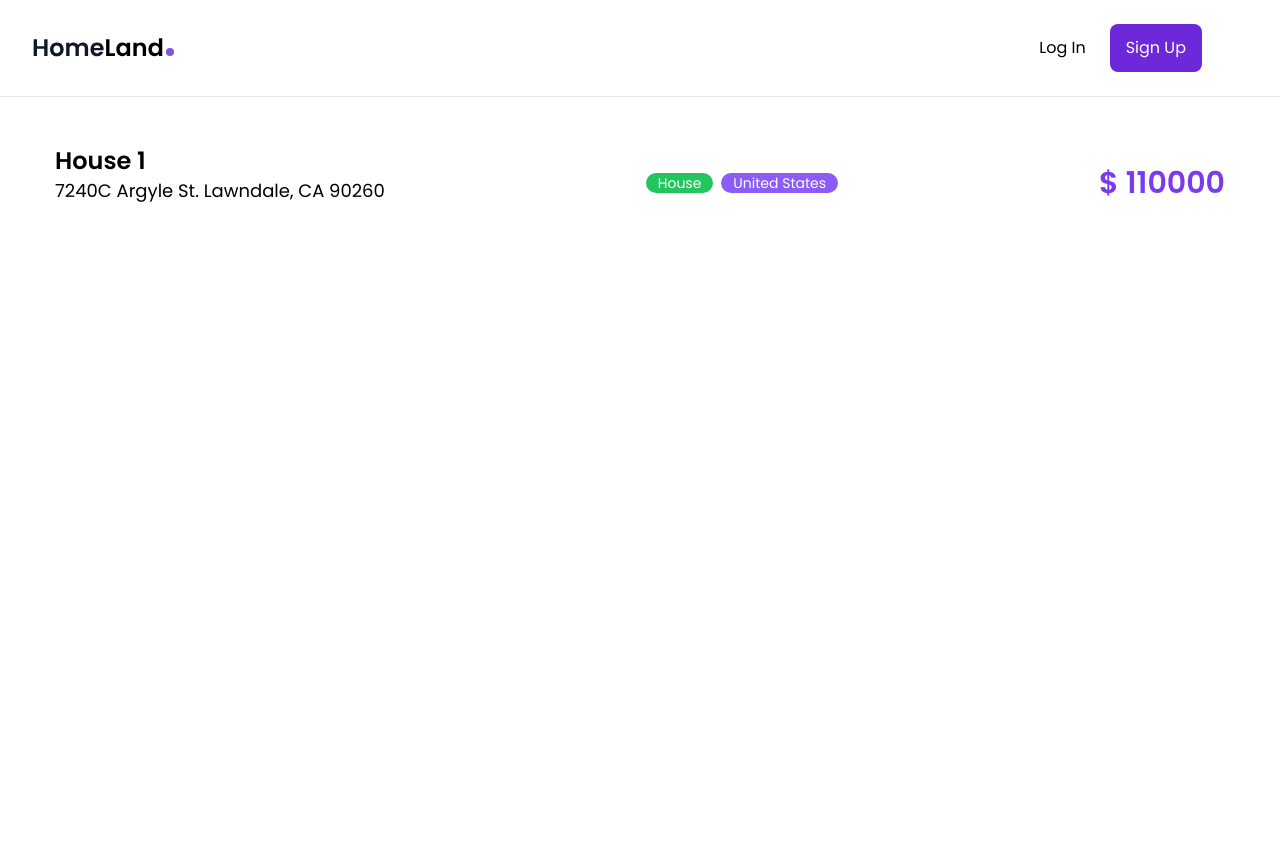
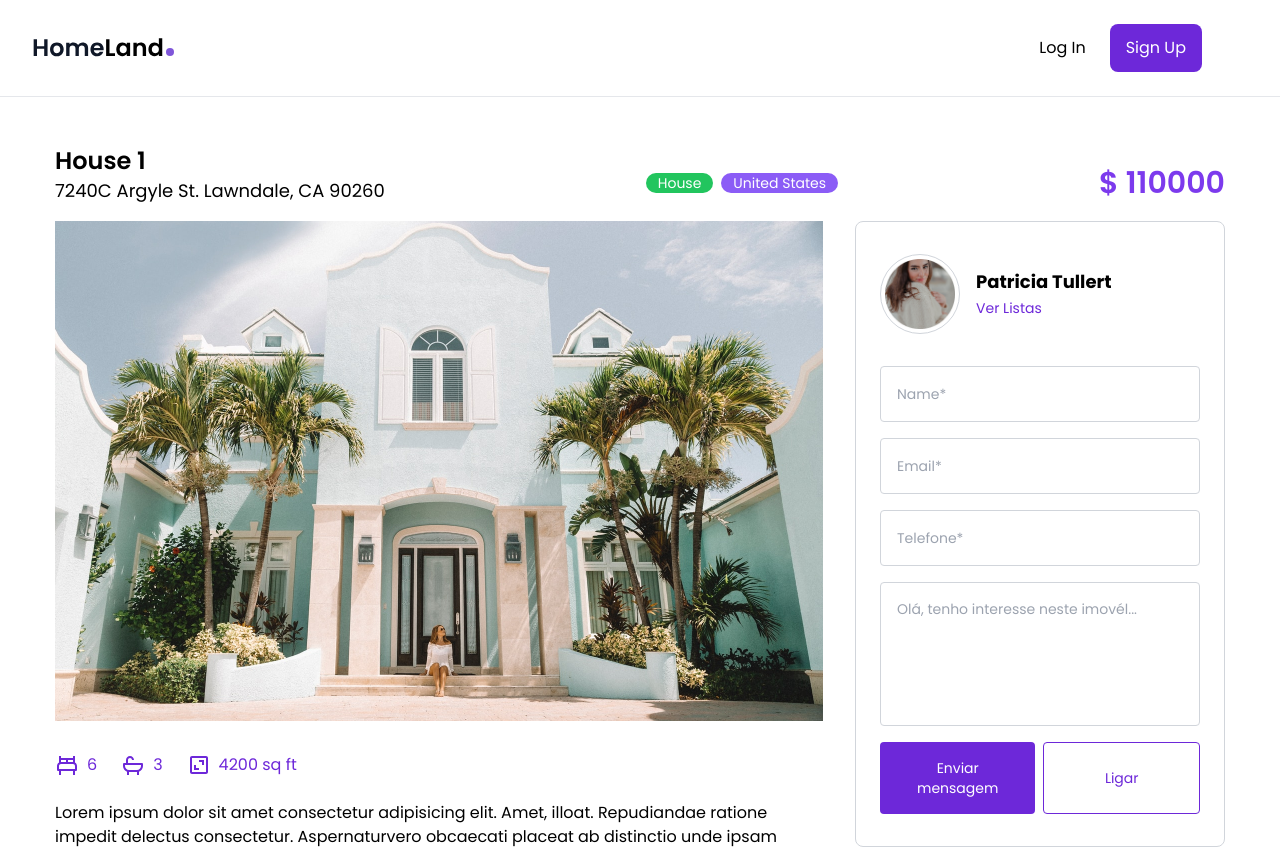
Before and after one commit to WerbethAraujo/website-houses-next, a React (Vite) app: page /property/1 in a window 1280 px wide. Shown: the top 849 px of the page. Built offline with nearby package versions, Linux system fonts and the light colour scheme.

Commit message:
feat: add styles page property

```diff
--- a/src/pages/PropertyDetails.jsx
+++ b/src/pages/PropertyDetails.jsx
@@ -34,6 +34,72 @@
             $ {house.price}
           </div>
         </div>
+        <div className='flex flex-col items-start gap-8 lg:flex-row'>
+          <div className='max-w-[768px]'>
+            <div className='mb-8'>
+              <img src={house.imageLg} alt='imagem da casa' />
+            </div>
+            <div className='flex gap-x-6 text-violet-700 mb-6'>
+              <div className='flex gap-x-2 items-center'>
+                <BiBed className='text-2xl' />
+                <div>{house.bedrooms}</div>
+              </div>
+              <div className='flex gap-x-2 items-center'>
+                <BiBath className='text-2xl' />
+                <div>{house.bathrooms}</div>
+              </div>
+              <div className='flex gap-x-2 items-center'>
+                <BiArea className='text-2xl' />
+                <div>{house.surface}</div>
+              </div>
+            </div>
+            <div>{house.description}</div>
+          </div>
+          <div className='flex-1 bg-white w-full mb-8 border border-gray-300 rounded-lg px-6 py-8'>
+            <div className='flex items-center gap-x-4 mb-8'>
+              <div className='w-20 h-20 p-1 border border-gray-300 rounded-full'>
+                <img src={house.agent.image} alt='imagem corretor' />
+              </div>
+              <div>
+                <div className='font-bold text-lg'>{house.agent.name}</div>
+                <Link to='' className='text-violet-700 text-sm'>
+                  Ver Listas
+                </Link>
+              </div>
+            </div>
+            {/* {form } */}
+            <form className='flex flex-col gap-y-4'>
+              <input
+                type='text'
+                placeholder='Name*'
+                className='border border-gray-300 focus:border-violet-700 outline-none rounded w-full px-4 h-14 text-sm'
+              />
+              <input
+                type='text'
+                placeholder='Email*'
+                className='border border-gray-300 focus:border-violet-700 outline-none rounded w-full px-4 h-14 text-sm'
+              />
+              <input
+                type='text'
+                placeholder='Telefone*'
+                className='border border-gray-300 focus:border-violet-700 outline-none rounded w-full px-4 h-14 text-sm'
+              />
+              <textarea
+                className='border border-gray-300 focus:border-violet-700 outline-none resize-none rounded w-full p-4 h-36 text-sm text-gray-400'
+                placeholder='Messagem*'
+                defaultValue='Olá, tenho interesse neste imovél...'
+              />
+              <div className='flex gap-x-2'>
+                <button className='bg-violet-700 hover:bg-violet-800 text-sm text-white rounded p-4 w-full transition'>
+                  Enviar mensagem
+                </button>
+                <button className='border border-violet-700 text-violet-700 hover:border-violet-500 hover:text-violet-500 transition p-4 text-sm rounded w-full'>
+                  Ligar
+                </button>
+              </div>
+            </form>
+          </div>
+        </div>
       </div>
     </section>
   );
```
